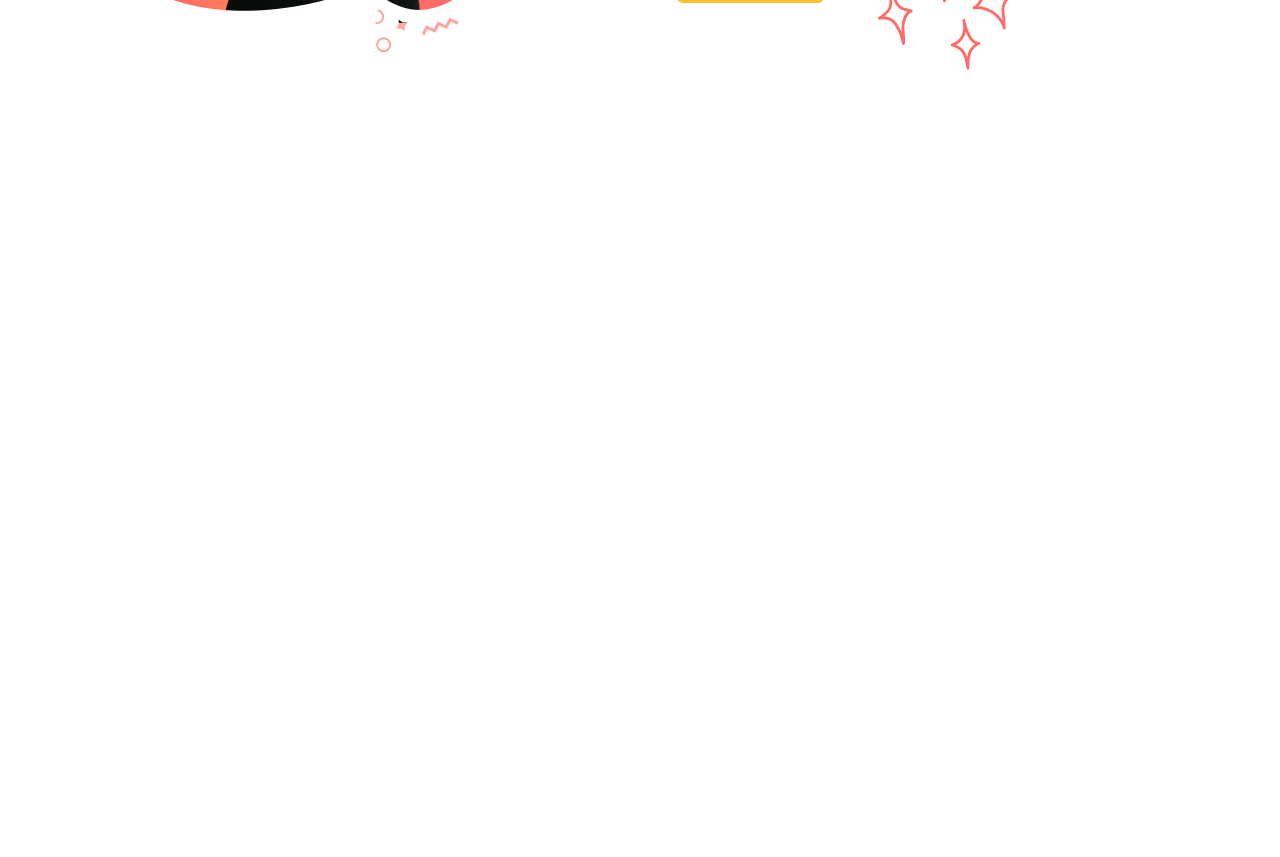
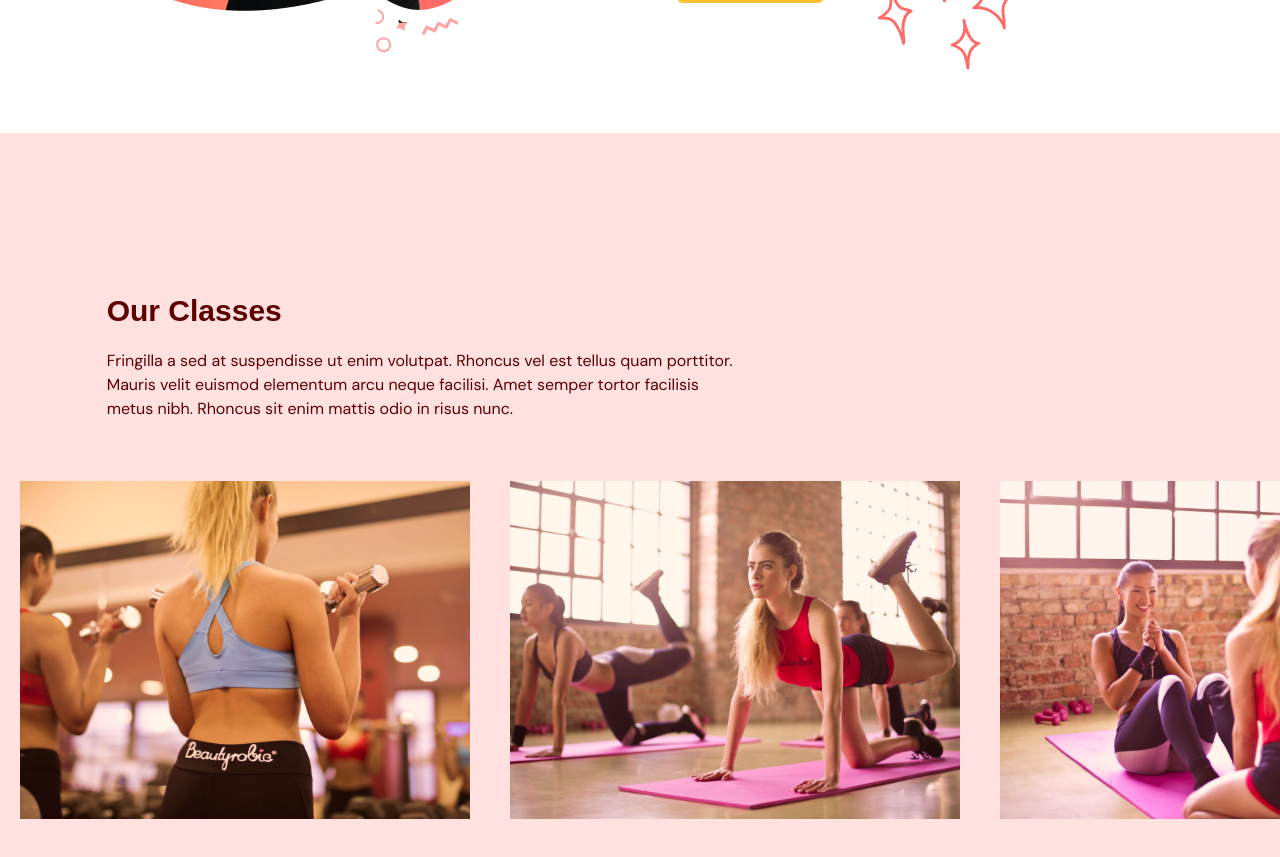
Before and after one commit to MomenAhmed600/Fitness-App, a React (Vite) app: page / in a window 1280 px wide. Shown: the part 2020-2877 px from the top of the page. Before the commit the page ends 2153 px from the top, so only its background shows below. Built offline with nearby package versions, Linux system fonts and the light colour scheme.

Commit message:
update-ourclasses

```diff
--- a/src/App.tsx
+++ b/src/App.tsx
@@ -3,6 +3,7 @@
  import Benefits from "@/scenes/benefits";
 import { useEffect, useState } from "react";
 import { SelectedPage } from "@/shared/types";
+import OurClasses from "./scenes/ourClasses";
 
 
 
@@ -33,6 +34,7 @@
         />
         <Home setSelectedPage={setSelectedPage} />
         <Benefits setSelectedPage={setSelectedPage} />
+        <OurClasses setSelectedPage={setSelectedPage} />
       </div>
     </>
   )
--- a/src/scenes/navbar/index.tsx
+++ b/src/scenes/navbar/index.tsx
@@ -1,5 +1,3 @@
-// import { useState } from "react"
-// import { Bars3Icon, XMarkIcon } from "@heroicons/react/24/solid"
 import logo from "@/assets/Logo.png"
 import Link from "./Link"
 import type { SelectedPage } from "@/shared/types";
--- /dev/null
+++ b/src/scenes/ourClasses/Class.tsx
@@ -0,0 +1,20 @@
+
+type Props = {
+    name: string;
+    description?: string;
+    image: string;
+}
+
+const Class = ({ name, description, image }: Props) => {
+    const overlayStyles = `p-5 absolute z-30 flex h-[380px] w-[450px] flex-col items-center justify-center whitespace-normal bg-primary-500 text-center text-white opacity-0 hover:opacity-90 transition duration-500`
+  return (
+    <li className='relative mx-5 inline-block h-[3810px] w-[450px]'>
+        <div className={overlayStyles}>
+            <p className="text-2xl">{name}</p>
+            <p className="mt-5">{description}</p>
+        </div>
+        <img src={`${image}`} alt={image} />
+    </li>
+  )
+}
+export default Class
--- /dev/null
+++ b/src/scenes/ourClasses/index.tsx
@@ -0,0 +1,95 @@
+import { SelectedPage } from "@/shared/types";
+import type { ClassType } from "../../shared/types";
+import image1 from "@/assets/image1.png";
+import image2 from "@/assets/image2.png";
+import image3 from "@/assets/image3.png";
+import image4 from "@/assets/image4.png";
+import image5 from "@/assets/image5.png";
+import image6 from "@/assets/image6.png";
+import { motion } from "framer-motion";
+import HText from "@/shared/HText";
+import Class from "@/scenes/ourClasses/Class";
+
+
+const classes: Array<ClassType> = [
+  {
+    name: "Weight Training Classes",
+    description:
+      "Lorem ipsum dolor sit amet, consectetur adipiscing elit, sed do eiusmod tempor incididunt ut labore et dolore magna aliqua. Ut enim ad minim veniam, quis nostrud exercitation ullamco laboris nisi ut aliquip ex ea commodo consequat.",
+    image: image1
+  },
+  {
+    name: "Yoga Classes",
+    image: image2
+  },
+  {
+    name: "Ab Core Classes",
+    description:
+      "Lorem ipsum dolor sit amet, consectetur adipiscing elit, sed do eiusmod tempor incididunt ut labore et dolore magna aliqua. Ut enim ad minim veniam, quis nostrud exercitation ullamco laboris nisi ut aliquip ex ea commodo consequat.",
+    image: image3
+  },
+  {
+    name: "Adventure Classes",
+    description:
+      "Lorem ipsum dolor sit amet, consectetur adipiscing elit, sed do eiusmod tempor incididunt ut labore et dolore magna aliqua. Ut enim ad minim veniam, quis nostrud exercitation ullamco laboris nisi ut aliquip ex ea commodo consequat.",
+    image: image4
+  },
+  {
+    name: "Fitness Classes",
+    image: image5
+  },
+  {
+    name: "Training Classes",
+    description:
+      "Lorem ipsum dolor sit amet, consectetur adipiscing elit, sed do eiusmod tempor incididunt ut labore et dolore magna aliqua. Ut enim ad minim veniam, quis nostrud exercitation ullamco laboris nisi ut aliquip ex ea commodo consequat.",
+    image: image6
+  }
+]
+
+type Props = {
+  setSelectedPage: (value: SelectedPage) => void;
+};
+
+const OurClasses = ({ setSelectedPage }: Props) => {
+  return <section id="ourclasses" className="w-full bg-primary-100 py-40">
+    <motion.div
+      onViewportEnter={() => setSelectedPage(SelectedPage.OurClasses)}>
+      <motion.div
+        className="mx-auto w-5/6"
+        initial="hidden"
+        whileInView="visible"
+        viewport={{ once: true, amount: 0.5 }}
+        transition={{ duration: 0.5 }}
+        variants={{
+          hidden: { opacity: 0, x: -50 },
+          visible: { opacity: 1, x: 0 },
+        }}
+      >
+        <div className="md:w-3/5">
+          <HText>Our Classes</HText>
+          <p className="py-5">
+            Fringilla a sed at suspendisse ut enim volutpat. Rhoncus vel est
+            tellus quam porttitor. Mauris velit euismod elementum arcu neque
+            facilisi. Amet semper tortor facilisis metus nibh. Rhoncus sit enim
+            mattis odio in risus nunc.
+          </p>
+        </div>
+      </motion.div>
+      <div className="mt-10 h-[353px] w-full overflow-x-auto overflow-y-hidden">
+        <ul className="w-[2800px] whitespace-nowrap">
+          {classes.map((item: ClassType, index) => (
+            <Class
+              key={`${item.name}-${index}`}
+              name={item.name}
+              description={item.description}
+              image={item.image}
+            />
+          ))}
+        </ul>
+      </div>
+    </motion.div>
+  </section>
+}
+
+
+export default OurClasses
--- a/src/shared/types.ts
+++ b/src/shared/types.ts
@@ -11,3 +11,9 @@
   title: string;
   description: string;
 }
+
+export interface ClassType {
+  name: string;
+  description?: string;
+  image: string;
+}
```
